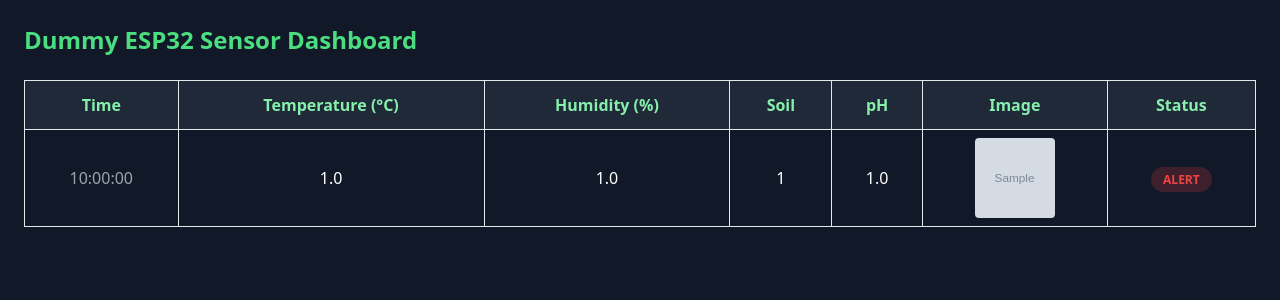
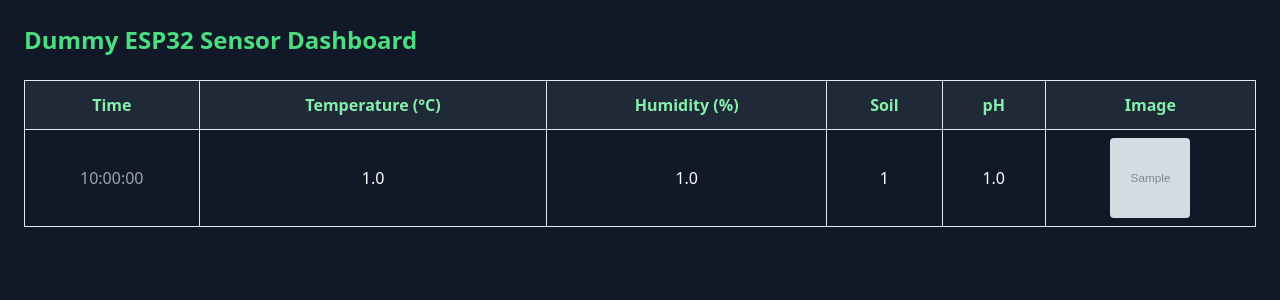
Before and after one commit to sivasai12348910-sys/dummy1, a Django app: page / in a window 1280 px wide. Shown: the top 300 px of the page. Run offline with Django 5.2, Linux system fonts and the light colour scheme; tables that the repository leaves empty hold one stand-in row (values such as "Sample post"); grey boxes marked "Sample" are stand-in pictures; some libraries are stand-ins or nearby versions.

Commit message:
no status

```diff
--- a/dashboard/templates/dashboard.html
+++ b/dashboard/templates/dashboard.html
@@ -22,7 +22,6 @@
           <th class="p-3 border">Soil</th>
           <th class="p-3 border">pH</th>
           <th class="p-3 border">Image</th>
-          <th class="p-3 border">Status</th>
         </tr>
       </thead>
 
@@ -47,19 +46,6 @@
             <span class="text-gray-500">No Image</span>
           {% endif %}
         </td>
-
-        <!-- Status -->
-        <td class="p-2 border">
-          {% if row.processed %}
-            <span class="px-3 py-1 rounded-full text-xs font-bold bg-red-500/20 text-red-500">
-              ALERT
-            </span>
-          {% else %}
-            <span class="px-3 py-1 rounded-full text-xs font-bold bg-green-500/20 text-green-400">
-              NORMAL
-            </span>
-          {% endif %}
-        </td>
       </tr>
       {% empty %}
       <tr>
```
